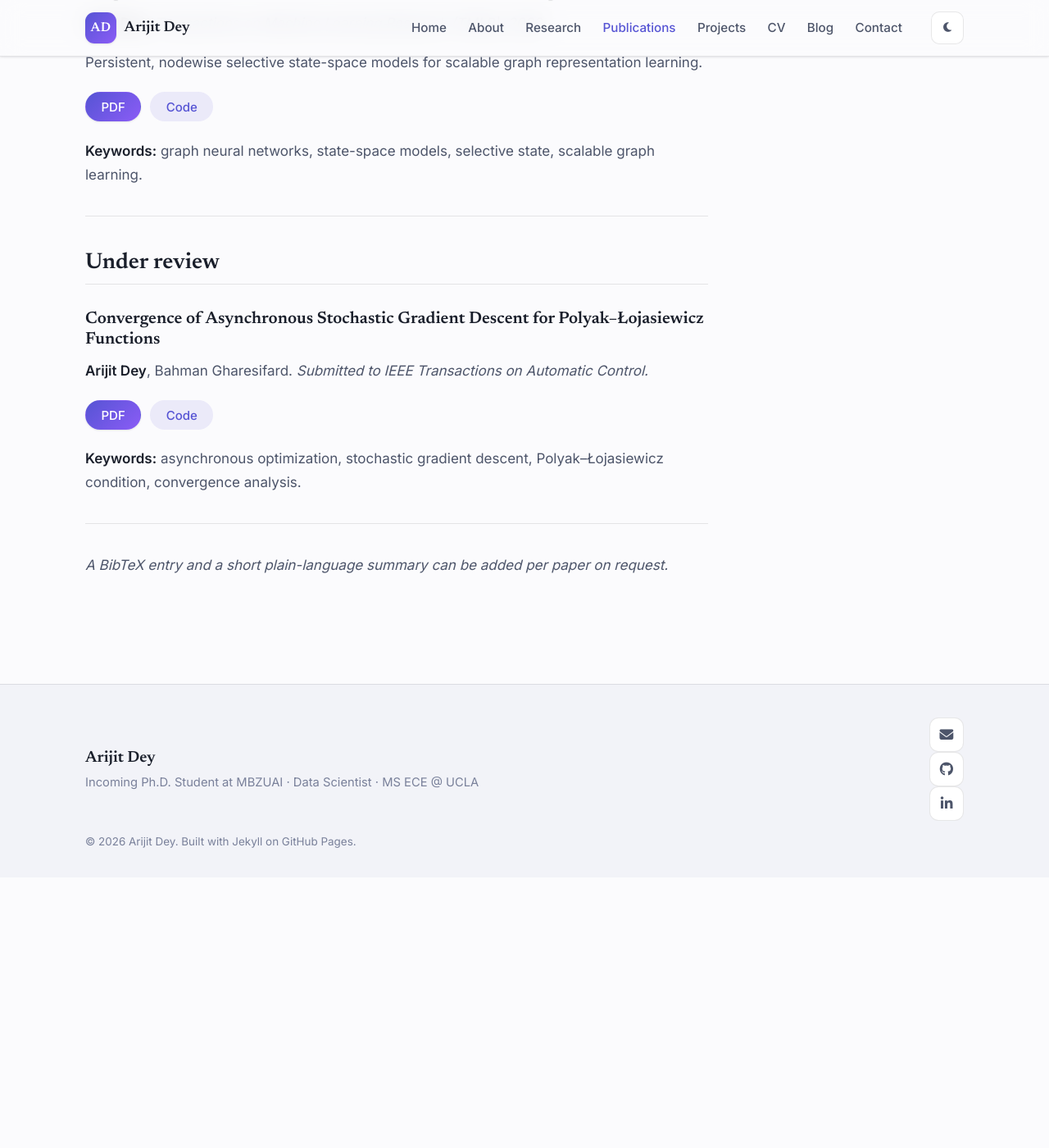
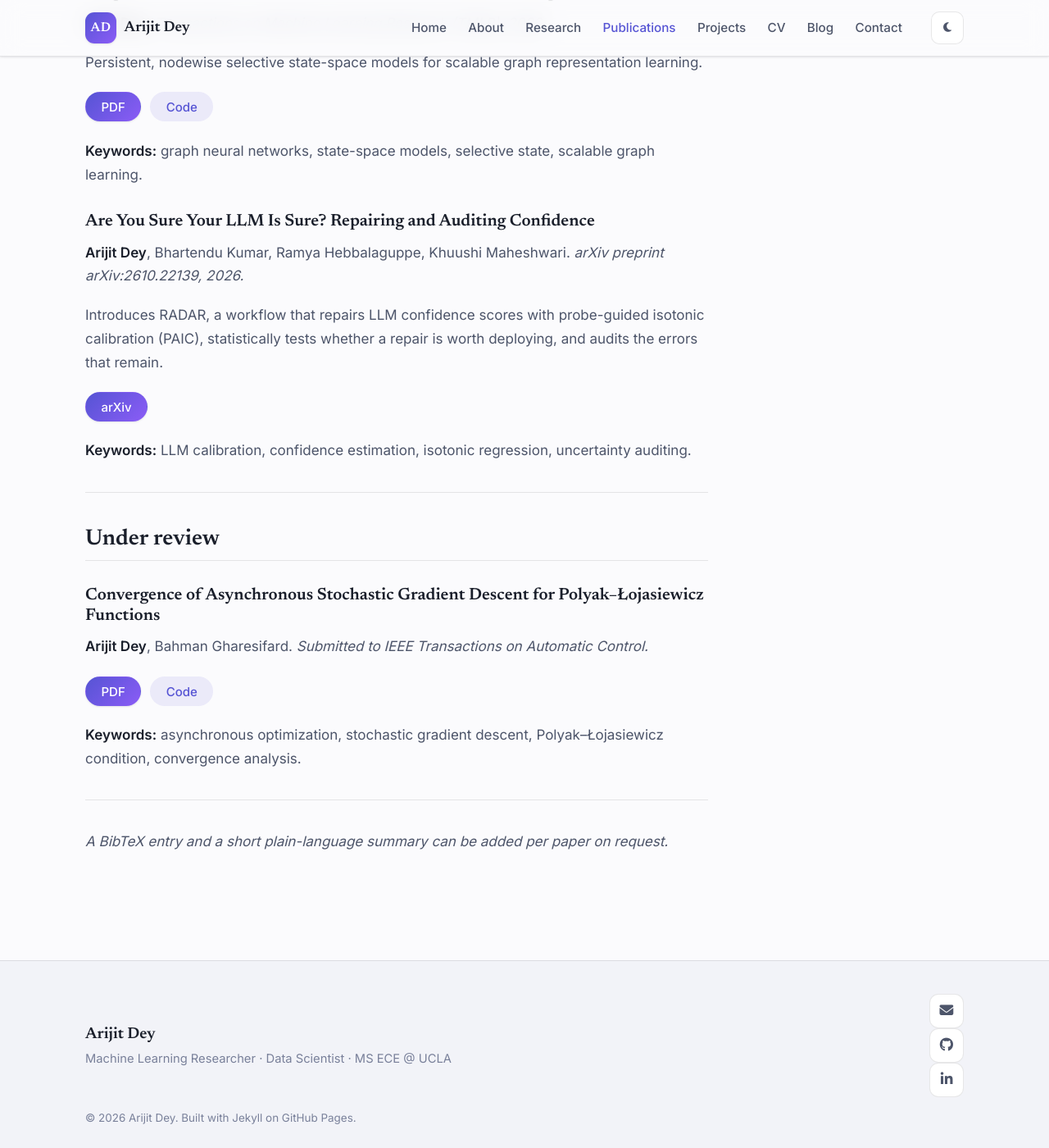
Before and after one commit to arijitcodespace/arijitcodespace.github.io, a Jekyll site: the page built from _pages/publications.md, in a window 1280 px wide and 1400 px high, scrolled down 400 px. Shown: the whole window at 82% size. Built offline with Jekyll 4.4.1, drawn with Linux system fonts in a browser that asks for light colours; before the commit the page ends 1470 px from its top, so only the background shows below that.

Commit message:
Remove MBZUAI references and add LLM calibration preprint
- Drop the MBZUAI "What's next" section and campus image
- Replace MBZUAI tagline/bio in index.md and _config.yml
- Add "Are You Sure Your LLM Is Sure? Repairing and Auditing Confidence"
  (arXiv:2610.22139) to Selected publications and the Publications page
- Close an unclosed div in the News item for the same paper

Co-Authored-By: Claude Opus 5.5 <noreply@anthropic.com>
Claude-Session: https://claude.ai/code/session_01XuuVV4vH3UpjMdm3YSJgsH

```diff
--- a/_config.yml
+++ b/_config.yml
@@ -1,13 +1,13 @@
 title: Arijit Dey
 description: Machine Learning • Vision-Language • Graph ML • Optimization
-tagline: "Incoming Ph.D. Student at MBZUAI · Vision-Language, Graph ML & Optimization"
+tagline: "Machine Learning Researcher · Vision-Language, Graph ML & Optimization"
 locale: en-US
 
 # Author profile (used in hero, footer, and meta)
 author:
   name: "Arijit Dey"
   avatar: "/assets/img/passport.jpg"
-  bio: "Incoming Ph.D. Student at MBZUAI · Data Scientist · MS ECE @ UCLA"
+  bio: "Machine Learning Researcher · Data Scientist · MS ECE @ UCLA"
   email: "gekeryuken2012@gmail.com"
   linkedin: "https://www.linkedin.com/in/arijit-d-322066bb/"
   github: "https://github.com/arijitcodespace"
--- a/_pages/publications.md
+++ b/_pages/publications.md
@@ -18,6 +18,16 @@ Persistent, nodewise selective state-space models for scalable graph representat
 
 **Keywords:** graph neural networks, state-space models, selective state, scalable graph learning.
 
+### Are You Sure Your LLM Is Sure? Repairing and Auditing Confidence
+
+**Arijit Dey**, Bhartendu Kumar, Ramya Hebbalaguppe, Khuushi Maheshwari. *arXiv preprint arXiv:2610.22139, 2026.*
+
+Introduces RADAR, a workflow that repairs LLM confidence scores with probe-guided isotonic calibration (PAIC), statistically tests whether a repair is worth deploying, and audits the errors that remain.
+
+[arXiv](https://arxiv.org/abs/2610.22139){: .btn .btn--primary}
+
+**Keywords:** LLM calibration, confidence estimation, isotonic regression, uncertainty auditing.
+
 ---
 
 ## Under review
--- a/assets/css/site.css
+++ b/assets/css/site.css
@@ -266,7 +266,7 @@ h1, h2, h3, h4 { font-family: var(--serif); color: var(--text); line-height: 1.2
 }
 .pub-links { display: flex; flex-wrap: wrap; gap: .5rem; }
 
-/* Highlight band (e.g. MBZUAI) */
+/* Highlight band */
 .highlight-band {
   position: relative; overflow: hidden; border-radius: var(--radius-lg);
   border: 1px solid var(--border); box-shadow: var(--shadow-md); margin-top: 1.4rem;
```
Also changed, not shown: index.md (+11 -16 lines), 1 other file.
